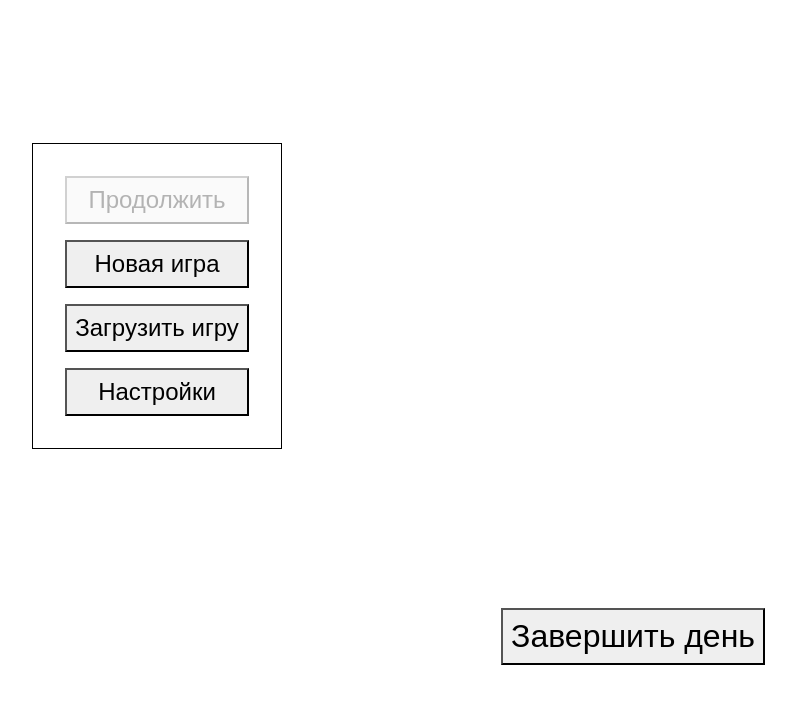
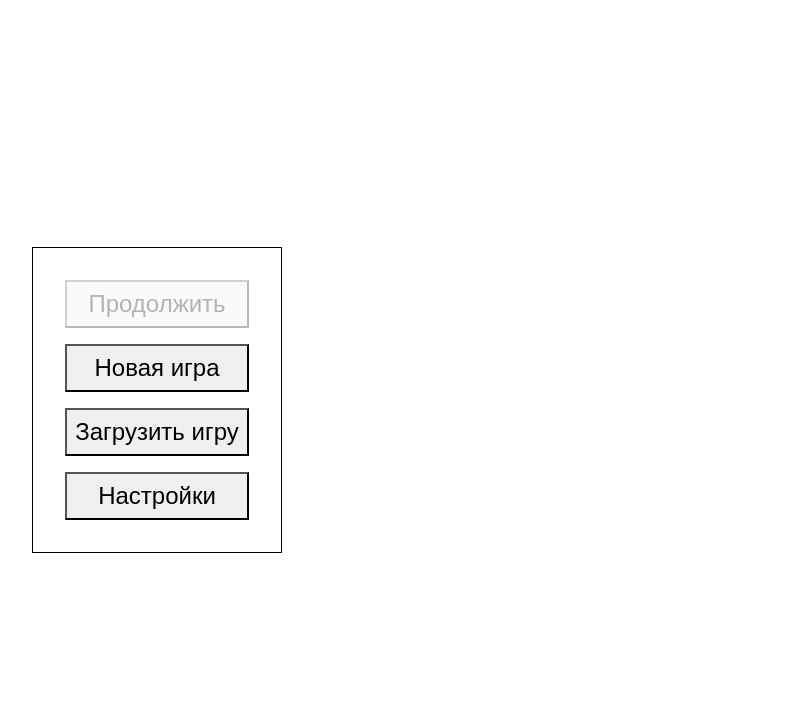
Before and after one commit to White11010/guildmaster, a Vue app: page / in a window 1280 px wide. Shown: the top 704 px of the page, without its empty margins (483-1279 px from the left). Built offline with nearby package versions, Linux system fonts and the light colour scheme.

Commit message:
added header 2

```diff
--- a/src/app/App.vue
+++ b/src/app/App.vue
@@ -18,7 +18,7 @@ const guildStore = useGuildStore();
 const isMenuRoute = computed(() => route.name === ROUTE_NAME.MENU);
 const withNavigation = computed(() => !isMenuRoute.value);
 const withHeader = computed(() => !isMenuRoute.value);
-const withFooter = computed(() => true);
+const withFooter = computed(() => !isMenuRoute.value);
 const showMenuButton = computed(() => !isMenuRoute.value);
 const showEndDayButton = computed(() => true);
 const day = computed(() => gameStore.currentGame.day);
```
